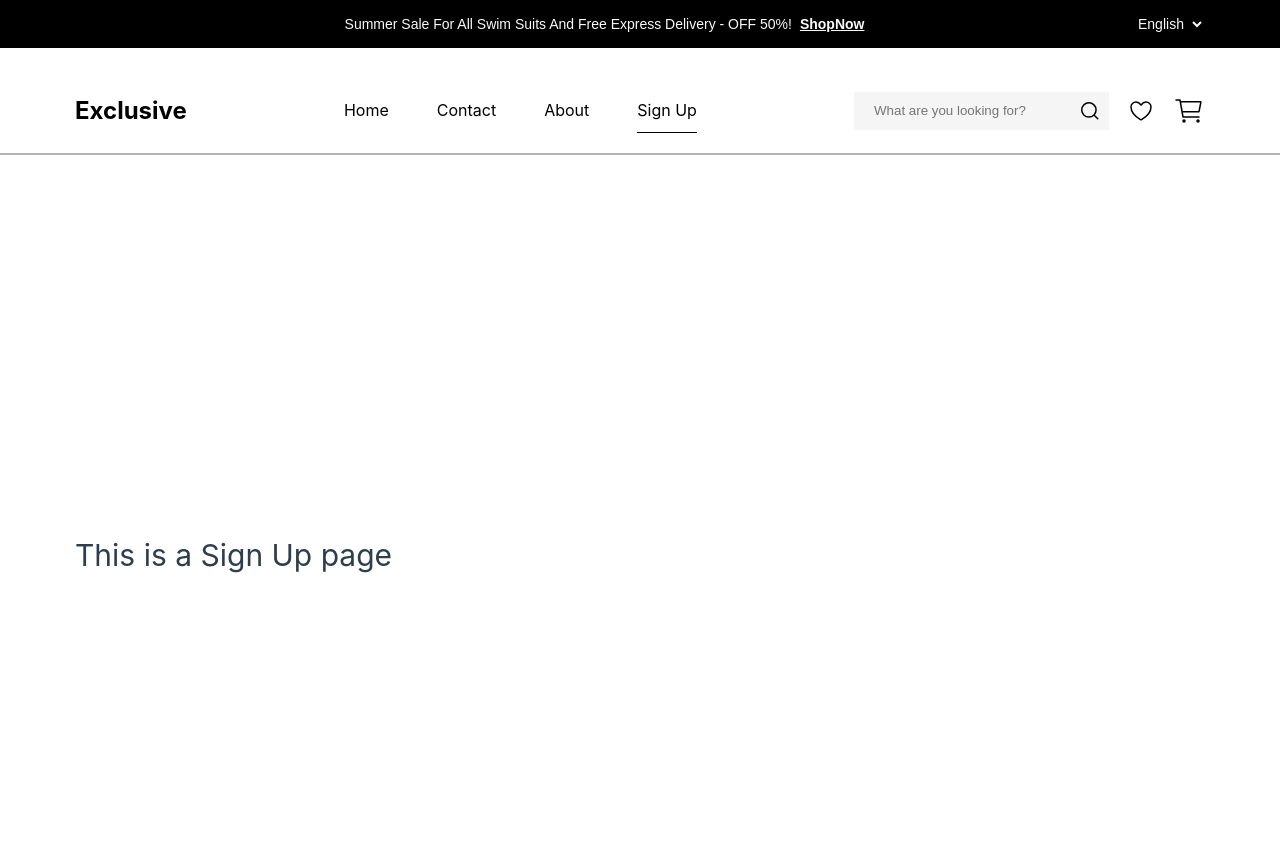
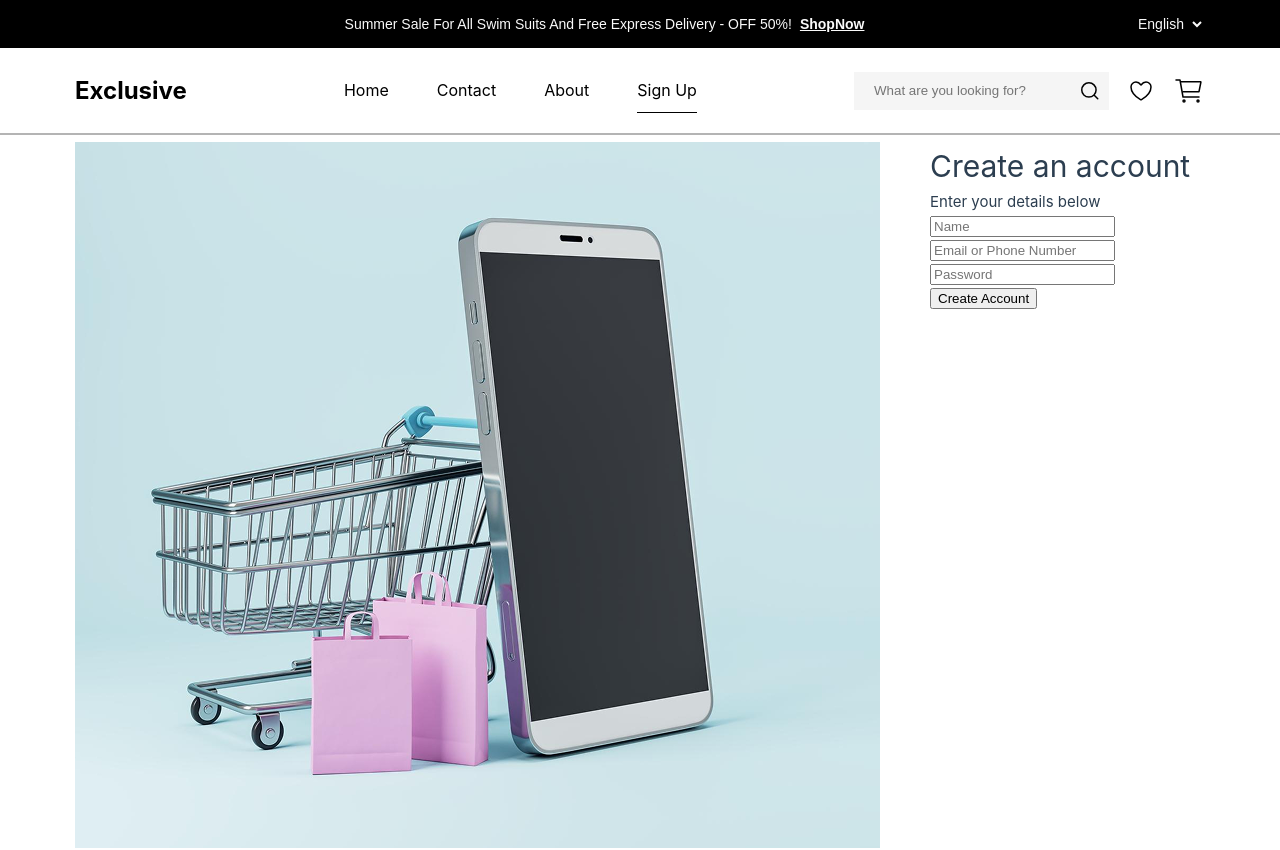
Before and after one commit to Utkirovich-web/e-commerce-website, a Vue app: page /signup in a window 1280 px wide. Shown: the top 850 px of the page. Built offline with nearby package versions, Linux system fonts and the light colour scheme.

Commit message:
add signup page

```diff
--- a/src/App.vue
+++ b/src/App.vue
@@ -2,9 +2,11 @@
   <Header />
 
   <router-view />
+  <Footer />
 </template>
 
 <script setup>
+import Footer from "./components/Footer.vue";
 import Header from "./components/Header.vue";
 </script>
 
--- a/src/components/Header.vue
+++ b/src/components/Header.vue
@@ -1,5 +1,5 @@
 <template>
-  <header>
+  <header :class="{ 'header-scrolled': isScrolled }">
     <div class="top">
       <div class="container">
         <div class="shopnow">
@@ -25,7 +25,7 @@
         <router-link to="/">Home</router-link>
         <router-link to="/contact">Contact</router-link>
         <router-link to="/about">About</router-link>
-        <router-link to="/signup">Sign Up</router-link>
+        <router-link v-if="!isLoggedIn" to="/signup">Sign Up</router-link>
       </nav>
       <div class="search-components" ref="searchComponentsRef">
         <div class="search">
@@ -84,26 +84,37 @@
             <img src="@/assets/my-reviews.svg" alt="user icon" />
             <span>My Reviews</span>
           </router-link>
-          <router-link to="#">
+          <button @click.prevent="handleLogout">
             <img src="@/assets/logout.svg" alt="user icon" />
             <span>Logout</span>
-          </router-link>
+          </button>
         </div>
       </div>
     </div>
     <div class="line"></div>
   </header>
+  <div class="header-placeholder"></div>
 </template>
 
 <script setup>
 import WishtlistIcon from "@/assets/Wishlist.svg";
 import ShopIcon from "@/assets/shop_icon.svg";
+import router from "@/router";
 import { ref, onMounted, onUnmounted } from "vue";
 
 const isActive = ref(false);
+const isScrolled = ref(false);
 const searchComponentsRef = ref(null);
 
-const isLoggedIn = ref(false);
+const token = localStorage.getItem("userToken");
+const isLoggedIn = ref(!!token);
+
+const handleLogout = () => {
+  localStorage.removeItem("userToken");
+  isLoggedIn.value = false;
+  isActive.value = false;
+  router.push("/");
+};
 
 const showUserMenu = () => {
   isActive.value = !isActive.value;
@@ -118,23 +129,43 @@ const handleClickOutside = (event) => {
   }
 };
 
+const handleScroll = () => {
+  isScrolled.value = window.scrollY > 40;
+};
+
 onMounted(() => {
   document.addEventListener("click", handleClickOutside);
+  window.addEventListener("scroll", handleScroll);
 });
 
 onUnmounted(() => {
   document.removeEventListener("click", handleClickOutside);
+  window.removeEventListener("scroll", handleScroll);
 });
 </script>
 
 <style lang="scss" scoped>
 header {
   width: 100%;
+  position: fixed;
+  top: 0;
+  left: 0;
+  z-index: 1000;
+  background-color: #fff;
+  transition:
+    background-color 0.3s ease,
+    backdrop-filter 0.3s ease;
+
+  &.header-scrolled {
+    background-color: rgba(255, 255, 255, 0.7);
+    backdrop-filter: blur(15px);
+    -webkit-backdrop-filter: blur(15px);
+    box-shadow: 0 4px 20px rgba(0, 0, 0, 0.05);
+  }
 
   .top {
     width: 100%;
     background-color: #000;
-    margin-bottom: 4rem;
   }
 
   .container {
@@ -199,7 +230,7 @@ header {
     justify-content: space-between;
     margin: 0 auto;
     padding-inline: 2rem;
-    margin-bottom: 2rem;
+    padding-block: 2rem;
 
     .logo {
       text-decoration: none;
@@ -236,9 +267,8 @@ header {
       .hidden-user-menu {
         position: absolute;
         top: 100%;
-        right: 4rem;
+        right: 0;
         margin-top: 1rem;
-
         background-color: rgba(0, 0, 0, 0.4);
         backdrop-filter: blur(10px);
         -webkit-backdrop-filter: blur(10px);
@@ -249,7 +279,8 @@ header {
         min-width: 220px;
         z-index: 9999;
 
-        a {
+        a,
+        button {
           display: flex;
           align-items: center;
           gap: 2rem;
@@ -258,6 +289,12 @@ header {
           text-decoration: none;
           font-size: 1.4rem;
           line-height: 2.1rem;
+          background: none;
+          border: none;
+          width: 100%;
+          text-align: left;
+          cursor: pointer;
+          padding: 0;
 
           &:last-child {
             margin-bottom: 0;
@@ -276,12 +313,10 @@ header {
         display: flex;
         align-items: center;
         justify-content: center;
-
         width: 45px;
         height: 45px;
         border-radius: 50%;
         color: #000;
-
         transition:
           background-color 0.3s ease,
           color 0.3s ease;
@@ -320,4 +355,8 @@ header {
     border: #0000004b solid 1px;
   }
 }
+
+.header-placeholder {
+  height: 142px;
+}
 </style>
--- /dev/null
+++ b/src/components/SignUp.vue
@@ -0,0 +1,43 @@
+<template>
+  <div class="signup-container">
+    <div class="signup-image">
+      <img src="@/assets/login-image.png" alt="Shopping cart and phone" />
+    </div>
+
+    <div class="signup-form-wrapper">
+      <div class="signup-form">
+        <div class="form-header">
+          <h1>Create an account</h1>
+          <p>Enter your details below</p>
+        </div>
+
+        <form @submit.prevent="handleSignup">
+          <input type="text" placeholder="Name" required />
+          <input type="text" placeholder="Email or Phone Number" required />
+
+          <input type="password" placeholder="Password" required />
+
+          <div class="form-actions">
+            <button type="submit" class="primary-btn">Create Account</button>
+          </div>
+        </form>
+      </div>
+    </div>
+  </div>
+</template>
+
+<script setup>
+const handleSignup = () => {
+  console.log("Ro'yxatdan o'tish...");
+};
+</script>
+
+<style lang="scss" scoped>
+.signup-container {
+  display: grid;
+  grid-template-columns: 0.5fr 1.5fr;
+  gap: 5rem;
+  margin: normal !important;
+  max-width: none !important;
+}
+</style>
--- a/src/router/index.js
+++ b/src/router/index.js
@@ -1,36 +1,33 @@
-import { createRouter, createWebHistory } from 'vue-router'
-import HomeView from '../views/HomeView.vue'
-import ContactView from '@/views/ContactView.vue'
-import SignupView from '@/views/SignupView.vue'
-import AboutView from '@/views/AboutView.vue'
+import { createRouter, createWebHistory } from "vue-router";
+import HomeView from "../views/HomeView.vue";
+import ContactView from "@/views/ContactView.vue";
+import SignupView from "@/views/SignupView.vue";
+import AboutView from "@/views/AboutView.vue";
 
 const router = createRouter({
   history: createWebHistory(import.meta.env.BASE_URL),
   routes: [
     {
-      path: '/',
-      name: 'home',
+      path: "/",
+      name: "home",
       component: HomeView,
     },
     {
-      path: '/about',
-      name: 'about',
-      // route level code-splitting
-      // this generates a separate chunk (About.[hash].js) for this route
-      // which is lazy-loaded when the route is visited.
+      path: "/about",
+      name: "about",
       component: AboutView,
     },
     {
-      path: '/contact',
-      name: 'contact',
-      component: ContactView
+      path: "/contact",
+      name: "contact",
+      component: ContactView,
     },
     {
-      path: '/signup',
-      name: 'signup',
-      component: SignupView
-    }
+      path: "/signup",
+      name: "signup",
+      component: SignupView,
+    },
   ],
-})
+});
 
-export default router
+export default router;
--- a/src/views/SignupView.vue
+++ b/src/views/SignupView.vue
@@ -1,15 +1,19 @@
+<script setup lang="ts">
+import SignUp from "@/components/SignUp.vue";
+</script>
+
 <template>
   <div class="signup">
-    <h1>This is a Sign Up page</h1>
+    <SignUp />
   </div>
 </template>
 
 <style>
-@media (min-width: 1024px) {
+/* @media (min-width: 1024px) {
   .signup {
     min-height: 100vh;
     display: flex;
     align-items: center;
   }
-}
+} */
 </style>
```
Also changed, not shown: src/assets/login-image.png (added).
